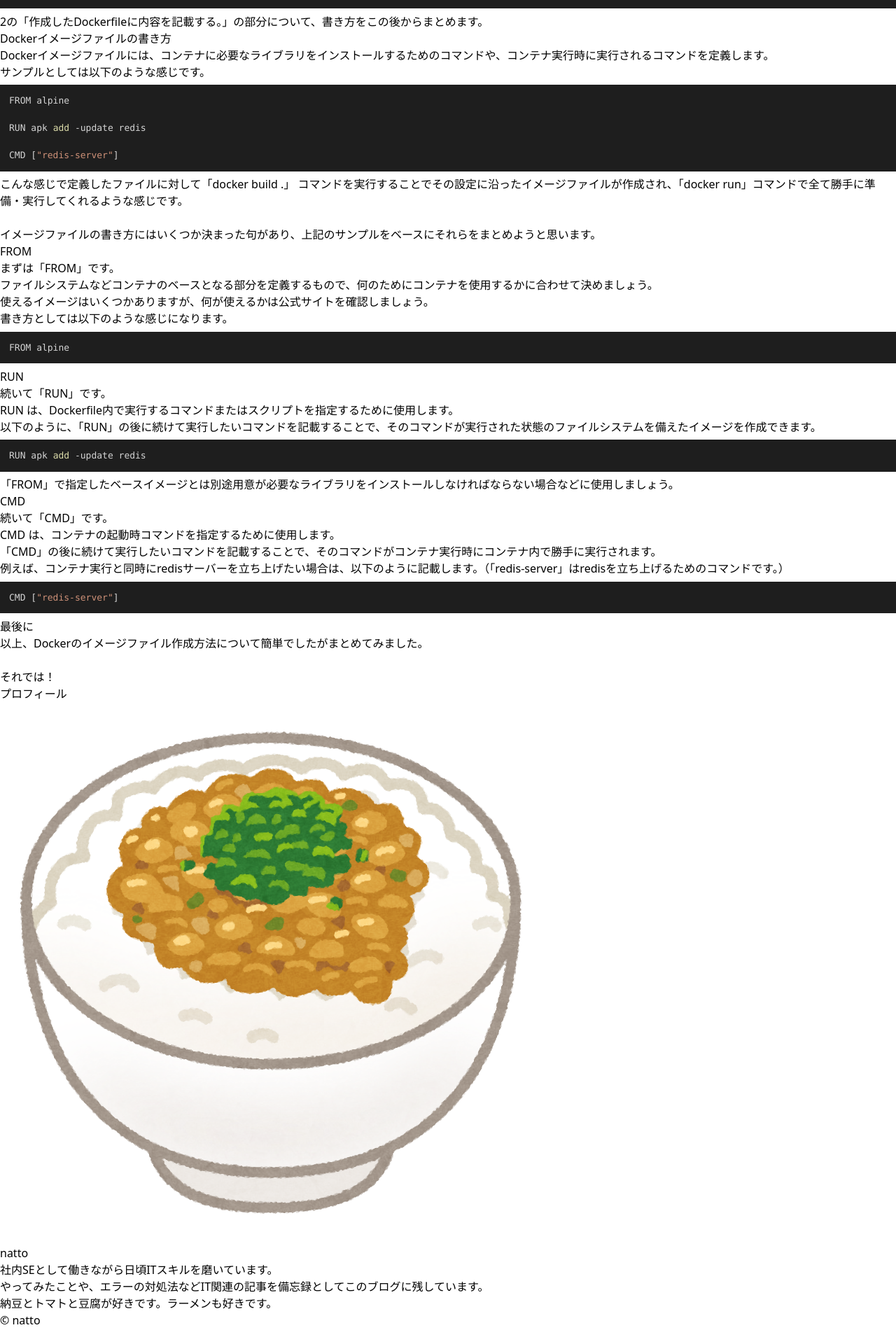
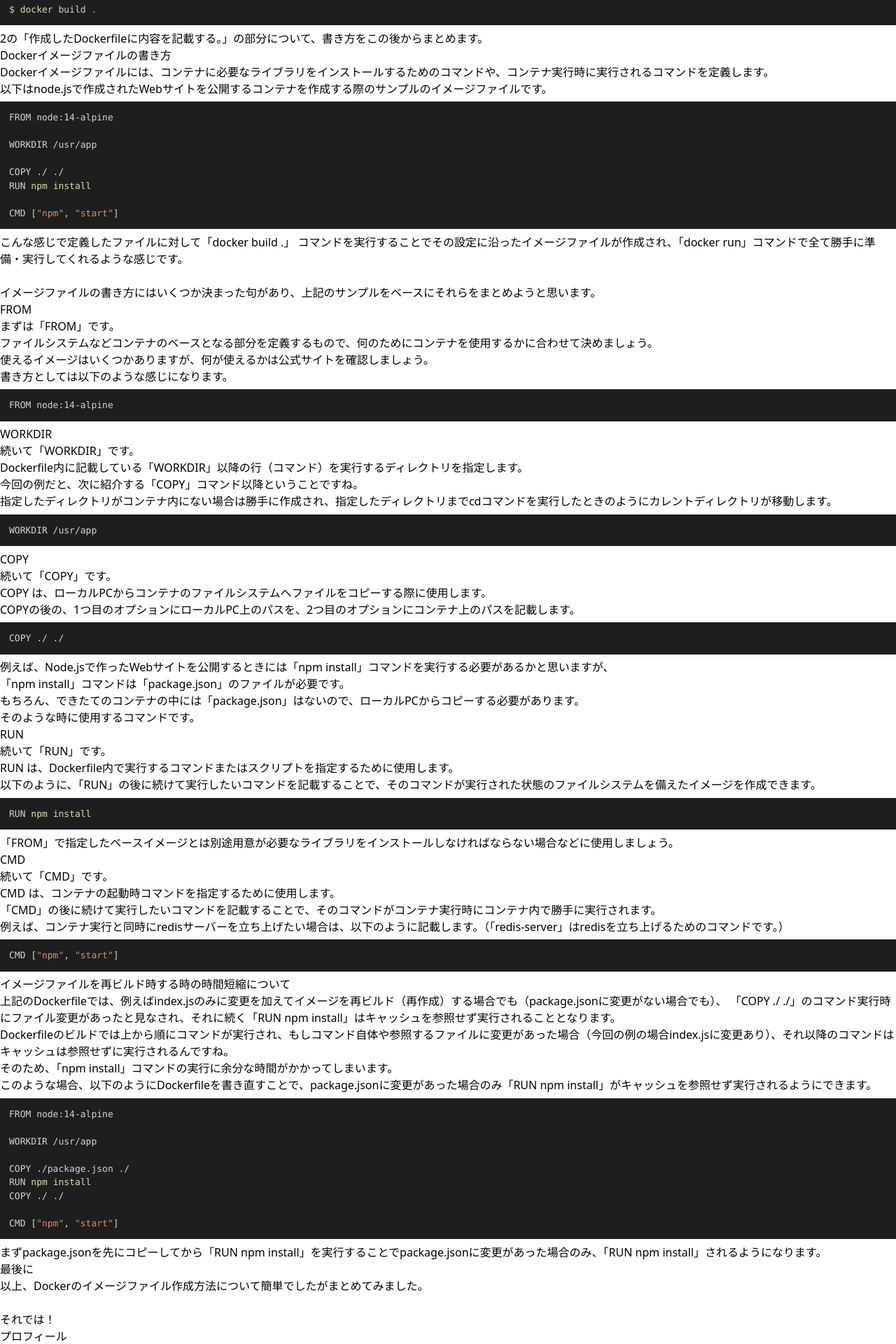
Before and after one commit to nattomatofu/blog, a Next.js app: page /posts/docker-imagefile in a window 1280 px wide. Shown: the part 400-2320 px from the top of the page at 70% size. Before the commit the page ends 2298 px from the top, so only its background shows below. Built offline with nearby package versions, Linux system fonts and the light colour scheme.

Commit message:
docker関連の記事を追記、修正

```diff
--- a/src/pages/posts/docker-imagefile.js
+++ b/src/pages/posts/docker-imagefile.js
@@ -74,7 +74,12 @@ const DockerImage = () => {
                                             </a>
                                         </li>
                                         <li className="pb-2">
-                                            <a href="#id3">最後に</a>
+                                            <a href="#id3">
+                                                イメージファイルを再ビルド時する時の時間短縮について
+                                            </a>
+                                        </li>
+                                        <li className="pb-2">
+                                            <a href="#id4">最後に</a>
                                         </li>
                                     </ul>
                                 </div>
@@ -121,17 +126,20 @@ const DockerImage = () => {
                         <div className="mt-8 md:p-8">
                             Dockerイメージファイルには、コンテナに必要なライブラリをインストールするためのコマンドや、コンテナ実行時に実行されるコマンドを定義します。
                             <br />
-                            サンプルとしては以下のような感じです。
+                            以下はnode.jsで作成されたWebサイトを公開するコンテナを作成する際のサンプルのイメージファイルです。
                             <SyntaxHighlighter
                                 language="shell"
                                 style={vscDarkPlus}
                                 showLineNumbers={false}
                             >
-                                {`FROM alpine
+                                {`FROM node:14-alpine
 
-RUN apk add -update redis
+WORKDIR /usr/app
 
-CMD ["redis-server"]`}
+COPY ./ ./
+RUN npm install
+
+CMD ["npm", "start"]`}
                             </SyntaxHighlighter>
                             こんな感じで定義したファイルに対して「docker build
                             .」
@@ -163,8 +171,54 @@ CMD ["redis-server"]`}
                                     style={vscDarkPlus}
                                     showLineNumbers={false}
                                 >
-                                    {`FROM alpine`}
+                                    {`FROM node:14-alpine`}
                                 </SyntaxHighlighter>
+                            </div>
+                            <h3 className="my-8 border-b border-dotted border-neutral-900 font-bold md:mb-8 md:mt-16">
+                                WORKDIR
+                            </h3>
+                            <div className="pl-4">
+                                続いて「WORKDIR」です。
+                                <br />
+                                Dockerfile内に記載している「WORKDIR」以降の行（コマンド）を実行するディレクトリを指定します。
+                                <br />
+                                今回の例だと、次に紹介する「COPY」コマンド以降ということですね。
+                                <br />
+                                指定したディレクトリがコンテナ内にない場合は勝手に作成され、指定したディレクトリまでcdコマンドを実行したときのようにカレントディレクトリが移動します。
+                                <SyntaxHighlighter
+                                    language="shell"
+                                    style={vscDarkPlus}
+                                    showLineNumbers={false}
+                                >
+                                    {`WORKDIR /usr/app`}
+                                </SyntaxHighlighter>
+                            </div>
+                            <h3 className="my-8 border-b border-dotted border-neutral-900 font-bold md:mb-8 md:mt-16">
+                                COPY
+                            </h3>
+                            <div className="pl-4">
+                                続いて「COPY」です。
+                                <br />
+                                COPY
+                                は、ローカルPCからコンテナのファイルシステムへファイルをコピーする際に使用します。
+                                <br />
+                                COPYの後の、1つ目のオプションにローカルPC上のパスを、2つ目のオプションにコンテナ上のパスを記載します。
+                                <SyntaxHighlighter
+                                    language="shell"
+                                    style={vscDarkPlus}
+                                    showLineNumbers={false}
+                                >
+                                    {`COPY ./ ./`}
+                                </SyntaxHighlighter>
+                                例えば、Node.jsで作ったWebサイトを公開するときには「npm
+                                install」コマンドを実行する必要があるかと思いますが、
+                                <br />
+                                「npm
+                                install」コマンドは「package.json」のファイルが必要です。
+                                <br />
+                                もちろん、できたてのコンテナの中には「package.json」はないので、ローカルPCからコピーする必要があります。
+                                <br />
+                                そのような時に使用するコマンドです。
                             </div>
                             <h3 className="my-8 border-b border-dotted border-neutral-900 font-bold md:mb-8 md:mt-16">
                                 RUN
@@ -181,7 +235,7 @@ CMD ["redis-server"]`}
                                     style={vscDarkPlus}
                                     showLineNumbers={false}
                                 >
-                                    {`RUN apk add -update redis`}
+                                    {`RUN npm install`}
                                 </SyntaxHighlighter>
                                 「FROM」で指定したベースイメージとは別途用意が必要なライブラリをインストールしなければならない場合などに使用しましょう。
                             </div>
@@ -202,7 +256,7 @@ CMD ["redis-server"]`}
                                     style={vscDarkPlus}
                                     showLineNumbers={false}
                                 >
-                                    {`CMD ["redis-server"]`}
+                                    {`CMD ["npm", "start"]`}
                                 </SyntaxHighlighter>
                             </div>
                         </div>
@@ -210,6 +264,49 @@ CMD ["redis-server"]`}
                     <section>
                         <div className="mt-12 border-b border-l-4 border-neutral-700 border-l-neutral-700">
                             <h2 className="ml-2 text-xl" id="id3">
+                                イメージファイルを再ビルド時する時の時間短縮について
+                            </h2>
+                        </div>
+                        <div className="mt-8">
+                            <div className="md:p-8">
+                                上記のDockerfileでは、例えばindex.jsのみに変更を加えてイメージを再ビルド（再作成）する場合でも（package.jsonに変更がない場合でも）、
+                                「COPY ./
+                                ./」のコマンド実行時にファイル変更があったと見なされ、それに続く「RUN
+                                npm
+                                install」はキャッシュを参照せず実行されることとなります。
+                                <br />
+                                Dockerfileのビルドでは上から順にコマンドが実行され、もしコマンド自体や参照するファイルに変更があった場合（今回の例の場合index.jsに変更あり）、それ以降のコマンドはキャッシュは参照せずに実行されるんですね。
+                                <br />
+                                そのため、「npm
+                                install」コマンドの実行に余分な時間がかかってしまいます。
+                                <br />
+                                このような場合、以下のようにDockerfileを書き直すことで、package.jsonに変更があった場合のみ「RUN
+                                npm
+                                install」がキャッシュを参照せず実行されるようにできます。
+                                <SyntaxHighlighter
+                                    language="shell"
+                                    style={vscDarkPlus}
+                                    showLineNumbers={false}
+                                >
+                                    {`FROM node:14-alpine
+
+WORKDIR /usr/app
+
+COPY ./package.json ./
+RUN npm install
+COPY ./ ./
+
+CMD ["npm", "start"]`}
+                                </SyntaxHighlighter>
+                                まずpackage.jsonを先にコピーしてから「RUN npm
+                                install」を実行することでpackage.jsonに変更があった場合のみ、「RUN
+                                npm install」されるようになります。
+                            </div>
+                        </div>
+                    </section>
+                    <section>
+                        <div className="mt-12 border-b border-l-4 border-neutral-700 border-l-neutral-700">
+                            <h2 className="ml-2 text-xl" id="id4">
                                 最後に
                             </h2>
                         </div>
--- a/src/pages/posts/docker-memo.js
+++ b/src/pages/posts/docker-memo.js
@@ -168,6 +168,7 @@ const DockerCommand = () => {
                                 <br />
                                 そのような場合は、こちらのコマンドでローカルPCとコンテナのポートを紐付ける必要があるんですね。
                                 <br />
+                                ちなみにローカルPCのポート番号と、コンテナのポート番号は別に一致していなくても問題ありません。
                                 <p className="mt-4 font-bold">
                                     ▼実行中のコンテナ一覧を表示
                                 </p>
@@ -294,7 +295,7 @@ const DockerCommand = () => {
                                     style={vscDarkPlus}
                                     showLineNumbers={false}
                                 >
-                                    {`$ docker build -t イメージ名:タグ名`}
+                                    {`$ docker build -t イメージ名:タグ名 .`}
                                 </SyntaxHighlighter>
                                 イメージ名もタグ名の任意の文字列を設定することができます。
                                 <br />
```
